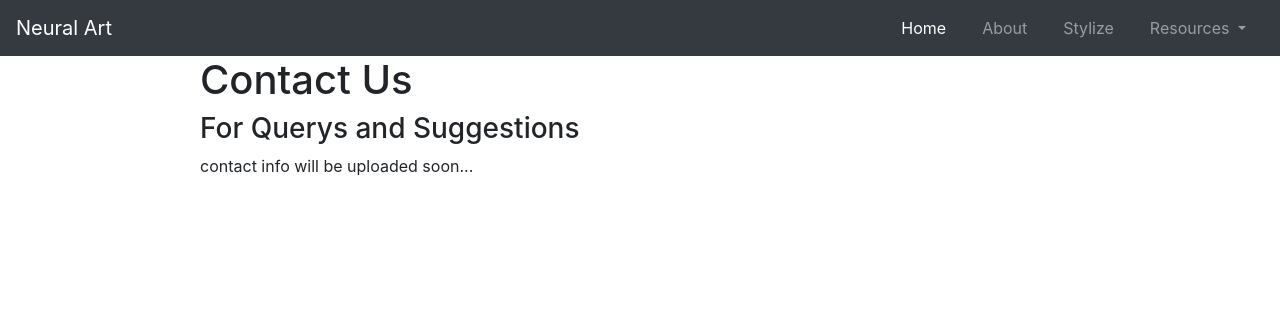
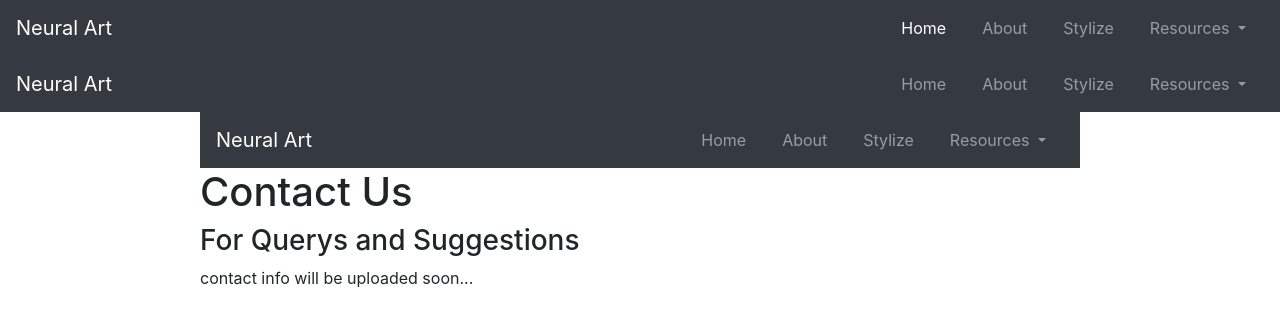
Before and after one commit to avgupt/NeuralArt, a Flask app: page /contact in a window 1280 px wide. Shown: the top 327 px of the page. Run offline with Flask 2, Linux system fonts and the light colour scheme; some libraries are stand-ins or nearby versions.

Commit message:
Added nav bar to contact page

```diff
--- a/NeuralArt/templates/contact.html
+++ b/NeuralArt/templates/contact.html
@@ -4,6 +4,38 @@
 
 
 {% block body %}
+
+{% block fullwidth %}
+
+ <div class="container-fluid">
+            <nav class="navbar navbar-expand-lg navbar-dark bg-dark">
+                  <a class="navbar-brand" href="/">Neural Art</a>
+                  <button class="navbar-toggler" type="button" data-toggle="collapse" data-target="#navbarNavAltMarkup" aria-controls="navbarNavAltMarkup" aria-expanded="false" aria-label="Toggle navigation">
+                    <span class="navbar-toggler-icon"></span>
+                  </button>
+                  <div class="collapse navbar-collapse" id="navbarNavAltMarkup">
+                    <div class="navbar-nav ml-auto">
+                      <a class="nav-item nav-link" href="/">Home <span class="sr-only">(current)</span></a>
+                      <a class="nav-item nav-link" href="/about">About</a>
+                      <a class="nav-item nav-link" href="/stylize">Stylize</a>
+                      <div class="nav-item dropdown">
+                          <a class="nav-link dropdown-toggle" href="#" id="navbarDropdownMenuLink" role="button" data-toggle="dropdown" aria-haspopup="true" aria-expanded="false">
+                            Resources
+                          </a>
+                          <div class="dropdown-menu" aria-labelledby="navbarDropdownMenuLink">
+                            <a class="dropdown-item" href="https://arxiv.org/abs/1508.06576">Research Paper</a>
+                            <a class="dropdown-item" href="https://www.tensorflow.org/tutorials/generative/style_transfer">Tenser Flow</a>
+                            <div class="dropdown-divider"></div>
+                            <a class="dropdown-item" href="https://gitlab.com/vaseem_naazleen_shaik/neural-style-transfer">GitLab Repo</a>
+                          </div>
+                        </div>
+                  </div>
+                  </div>
+              </nav>
+</div>
+
+{% endblock %}
+
 <h1> Contact Us </h1>
 
 <h3>For Querys and Suggestions</h3>
```
